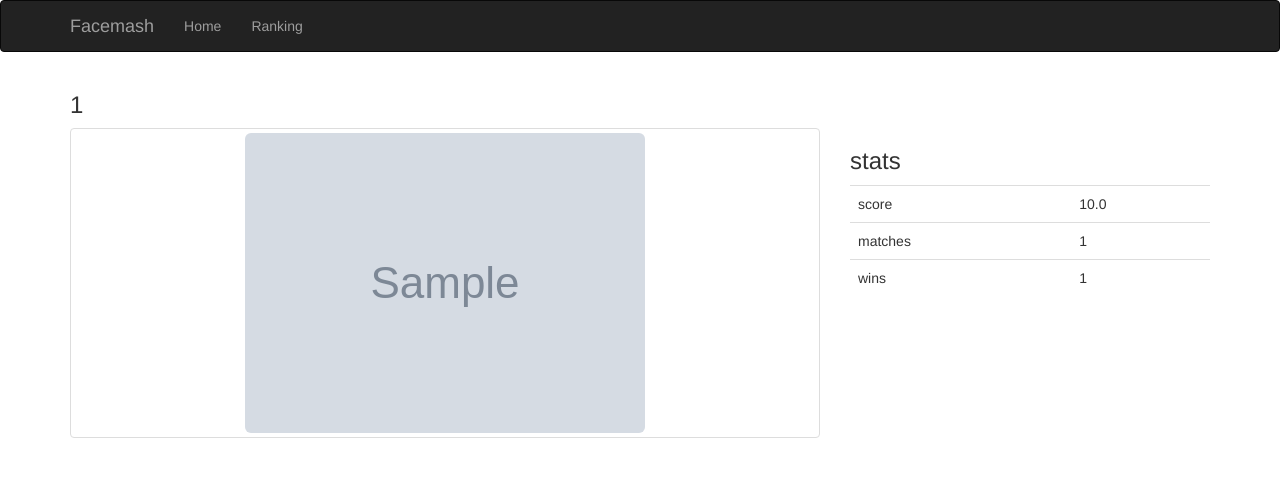
After one commit to c7h/facemash, a Flask app: template templates/overview.html in a window 1280 px wide. The commit adds this page. Shown: the top 477 px of the page. Run offline with Flask 2, Linux system fonts and the light colour scheme; the template is opened without the code that fills it: values that come from a table or form of the project are taken from there, others are empty; tables that the repository leaves empty hold one stand-in row (values such as "Sample post"); grey boxes marked "Sample" are stand-in pictures; some libraries are stand-ins or nearby versions.

Commit message:
layouting

```diff
--- a/templates/base.html
+++ b/templates/base.html
@@ -1,4 +1,14 @@
 {% extends "bootstrap/base.html" %}
+
+{% block head %}
+
+{{ super() }}
+<link rel="icon" href="{{ url_for('static', filename="favicon.ico") }}" type="image/x-icon"></link>
+<link rel="shortcut icon" href="{{ url_for('static', filename="favicon.ico") }}" type="image/x-icon"></link>
+
+
+{% endblock %}
+
 
 {% block title %}- Facemash{% endblock %}
 
--- /dev/null
+++ b/templates/overview.html
@@ -0,0 +1,58 @@
+
+{% extends "base.html" %}
+
+{% block title %} {{ player.id }} {{ super() }}{% endblock %}
+
+{% block content %}
+
+<div class="container">
+	<div class="row clearfix">
+		<div class="col-md-12 column">
+			<h3>
+				{{ player.id }}
+			</h3>
+			<div class="row clearfix">
+				<div class="col-md-8 column">
+					<div class="thumbnail">
+						<img class="img-rounded" alt="{{ player.id }}" src="{{ player.imgurl }}" />
+					</div>
+				</div>
+				<div class="col-md-4 column">
+					<table class="table">
+						<thead>
+							<h3>stats</h3>
+						</thead>
+						<tbody>
+							<tr>
+								<td>
+									score
+								</td>
+								<td>
+									{{ player.score }}
+								</td>
+							</tr>
+							<tr>
+								<td>
+									matches
+								</td>
+								<td>
+									{{ player.matches }}
+								</td>
+							</tr>
+							<tr>
+								<td>
+									wins
+								</td>
+								<td>
+									{{ player.wins }}
+								</td>
+							</tr>
+						</tbody>
+					</table>
+				</div>
+			</div>
+		</div>
+	</div>
+</div>
+
+{% endblock %}
--- a/templates/ranking.html
+++ b/templates/ranking.html
@@ -46,13 +46,13 @@
 							{{ player.score }}
 						</td>
 						<td>
-							{{ player.id }}
+							<a href="/player/{{ player.id }}">{{ player.id }}</a>
 						</td>
 						<td>
 							{{ player.matches }}
 						</td>
 						<td>
-							{{ players.wins }}
+							{{ player.wins }}
 						</td>
 					</tr>
 					{% endfor %}
```
Also changed, not shown: templates/main.html (+11 -2 lines).
